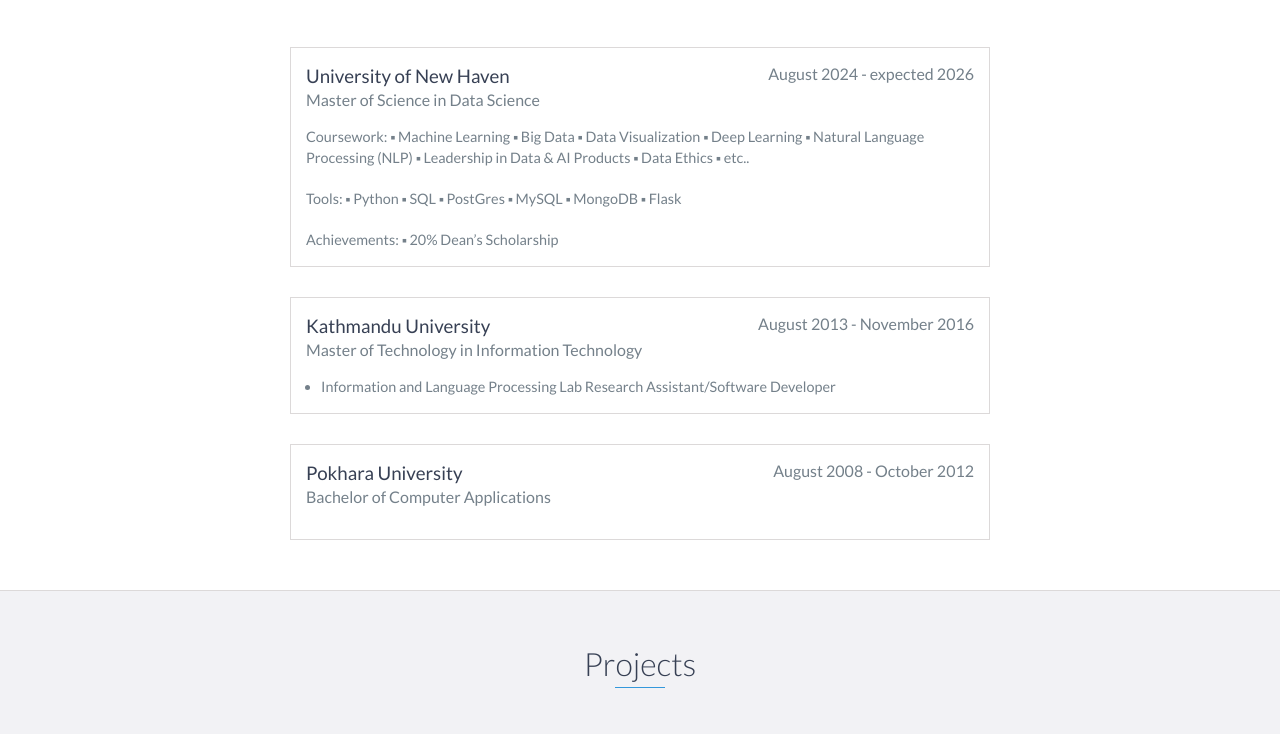
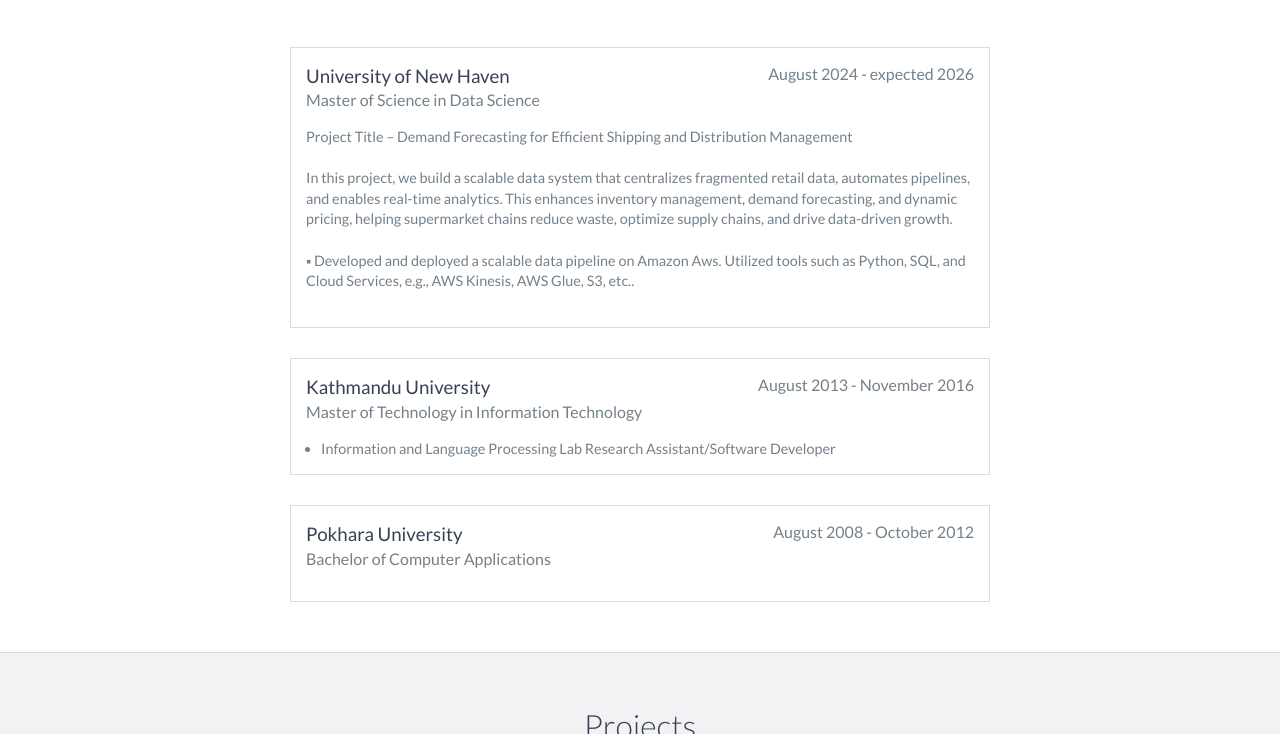
Before and after one commit to lalreshmithapa/portfolio, a website: page index.html in a window 1280 px wide. Shown: the part 1980-2714 px from the top of the page. Drawn offline with nearby package versions, Linux system fonts and the light colour scheme.

Commit message:
change in some

```diff
--- a/index.html
+++ b/index.html
@@ -122,14 +122,17 @@
             <span class="education-date">August 2024 - expected 2026</span>
             <h4>Master of Science in Data Science</h4>
             <p>
-                Coursework:
-                ▪ Machine Learning ▪ Big Data ▪ Data Visualization ▪ Deep Learning ▪ Natural Language Processing (NLP) ▪ Leadership in Data & AI Products ▪ Data Ethics ▪ etc..
+                Project Title – Demand Forecasting for Efficient Shipping and Distribution Management
+                <br>
+                <br>
+                In this project, we build a scalable data system that centralizes fragmented retail data, automates pipelines, and enables real-time analytics. This enhances inventory management, demand forecasting, and dynamic pricing, helping supermarket chains reduce waste, optimize supply chains, and drive data-driven growth.
+
+                <br>
+                <br>
+
+                ▪ Developed and deployed a scalable data pipeline on Amazon Aws. Utilized tools such as Python, SQL, and Cloud Services, e.g., AWS Kinesis, AWS Glue, S3, etc..
                 <br><br>
-                Tools:
-                ▪ Python ▪ SQL ▪ PostGres ▪ MySQL ▪ MongoDB ▪ Flask
-                <br><br>
-                Achievements:
-                ▪ 20% Dean’s Scholarship
+
 
                             </p>
         </div>
@@ -213,6 +216,9 @@
             <li>MySQL</li>
             <li>MongoDB</li>
             <li>Machine Learning</li>
+            <li>Data Engineering</li>
+            <li>Pyspark</li>
+            <li>Hadoop</li>
 
         </ul>
     </div>
```
